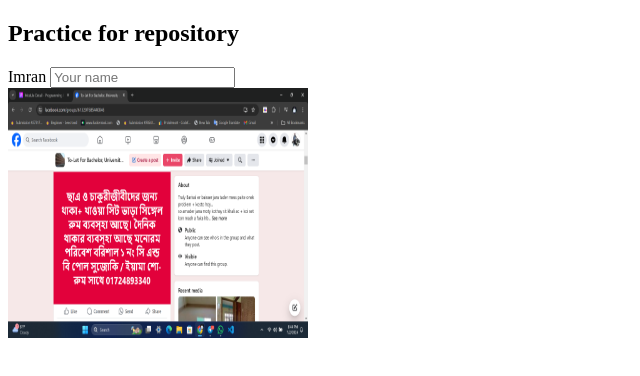
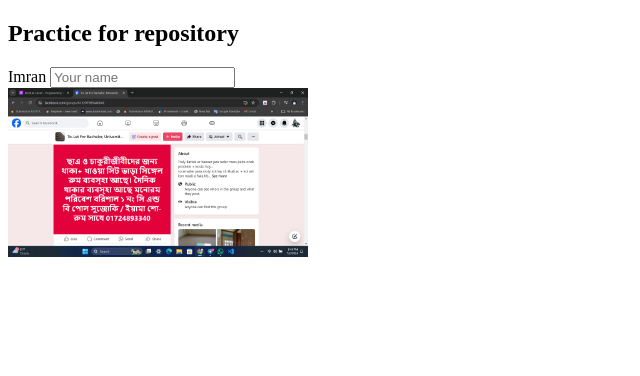
Before and after one commit to MdImranSikder/programing-hero, a plain HTML site: page regitration.html in a window 1280 px wide. Shown: the whole page, without its empty margins (0-640 px from the left). Drawn offline with Linux system fonts and the light colour scheme.

Commit message:
file modified

```diff
--- a/regitration.html
+++ b/regitration.html
@@ -13,6 +13,6 @@
      <form action="">
          <label for="">Imran <input type="text" name="" id="" placeholder="Your name"></label>
      </form>
-     <img src="./Imrage/Screenshot (31).png" alt="" width="300px" height="250px">
+     <img src="Imrage/Screenshot (31).png" alt="" width="300px">
 </body>
 </html>
```
